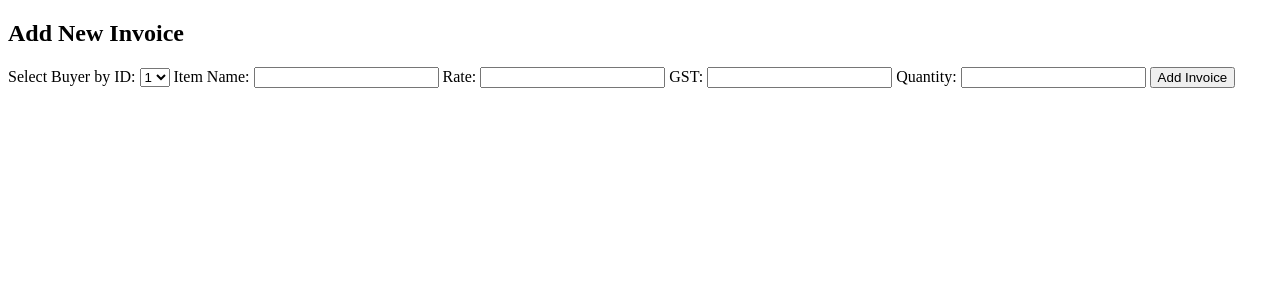
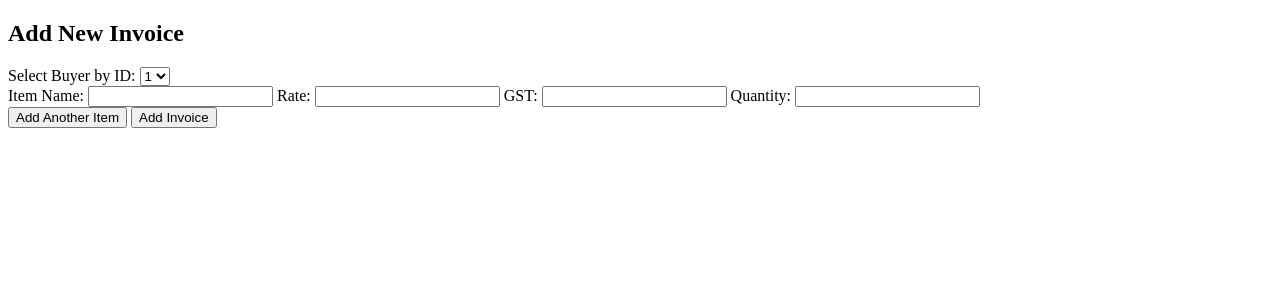
Before and after one commit to memeliciouss/invoicegen, a Django app: page /inv/generate in a window 1280 px wide. Shown: the top 300 px of the page. Run offline with Django 5.2, Linux system fonts and the light colour scheme; data comes from the database, SQL or seed files in the repository; both versions use the stored data as it was after the commit.

Commit message:
add and remove buttons for items

```diff
--- a/templates/base.html
+++ b/templates/base.html
@@ -13,5 +13,42 @@
 
     {% endblock body %}
 
+    <!-- button to add item rows and delete rows -->
+    <script>
+        // Function to add a new row
+        document.getElementById('add-item').addEventListener('click', function() {
+            const container = document.getElementById('items-container');
+            const newRow = document.createElement('div');
+            newRow.classList.add('item-row');
+            newRow.innerHTML = `
+                <label for="itemName">Item Name:</label>
+                <input type="text" name="itemName" required>
+
+                <label for="rate">Rate:</label>
+                <input type="number" name="rate" required>
+
+                <label for="gst">GST:</label>
+                <input type="number" name="gst" required>
+
+                <label for="qty">Quantity:</label>
+                <input type="number" name="qty" required>
+
+                <button type="button" class="delete-row">Delete</button>
+            `;
+            container.appendChild(newRow);
+
+            // Add event listener to the new delete button
+            newRow.querySelector('.delete-row').addEventListener('click', function() {
+                newRow.remove();
+            });
+        });
+
+        // Add event listeners to existing delete buttons (if any)
+        document.querySelectorAll('.delete-row').forEach(button => {
+            button.addEventListener('click', function() {
+                this.closest('.item-row').remove();
+            });
+        });
+    </script>
 </body>
 </html>
--- a/templates/generate.html
+++ b/templates/generate.html
@@ -16,19 +16,26 @@
                 {% endfor %}
             </select>
 
-            <label for="itemName">Item Name:</label>
-            <input type="text" name="itemName" id="itemName" required>
+            <div id="items-container">
+                <div class="item-row">
+                    <label for="itemName">Item Name:</label>
+                    <input type="text" name="itemName" required>
 
-            <label for="rate">Rate:</label>
-            <input type="number" name="rate" id="rate" required>
+                    <label for="rate">Rate:</label>
+                    <input type="number" name="rate" required>
 
-            <label for="gst">GST:</label>
-            <input type="number" name="gst" id="gst" required>
+                    <label for="gst">GST:</label>
+                    <input type="number" name="gst" required>
 
-            <label for="qty">Quantity:</label>
-            <input type="number" name="qty" id="qty" required>
+                    <label for="qty">Quantity:</label>
+                    <input type="number" name="qty" required>
 
+                </div>
+            </div>
+
+            <button type="button" id="add-item">Add Another Item</button>
             <button type="submit">Add Invoice</button>
         </form>
     </div>
+
 {% endblock body %}
```
Also changed, not shown: db.sqlite3.
